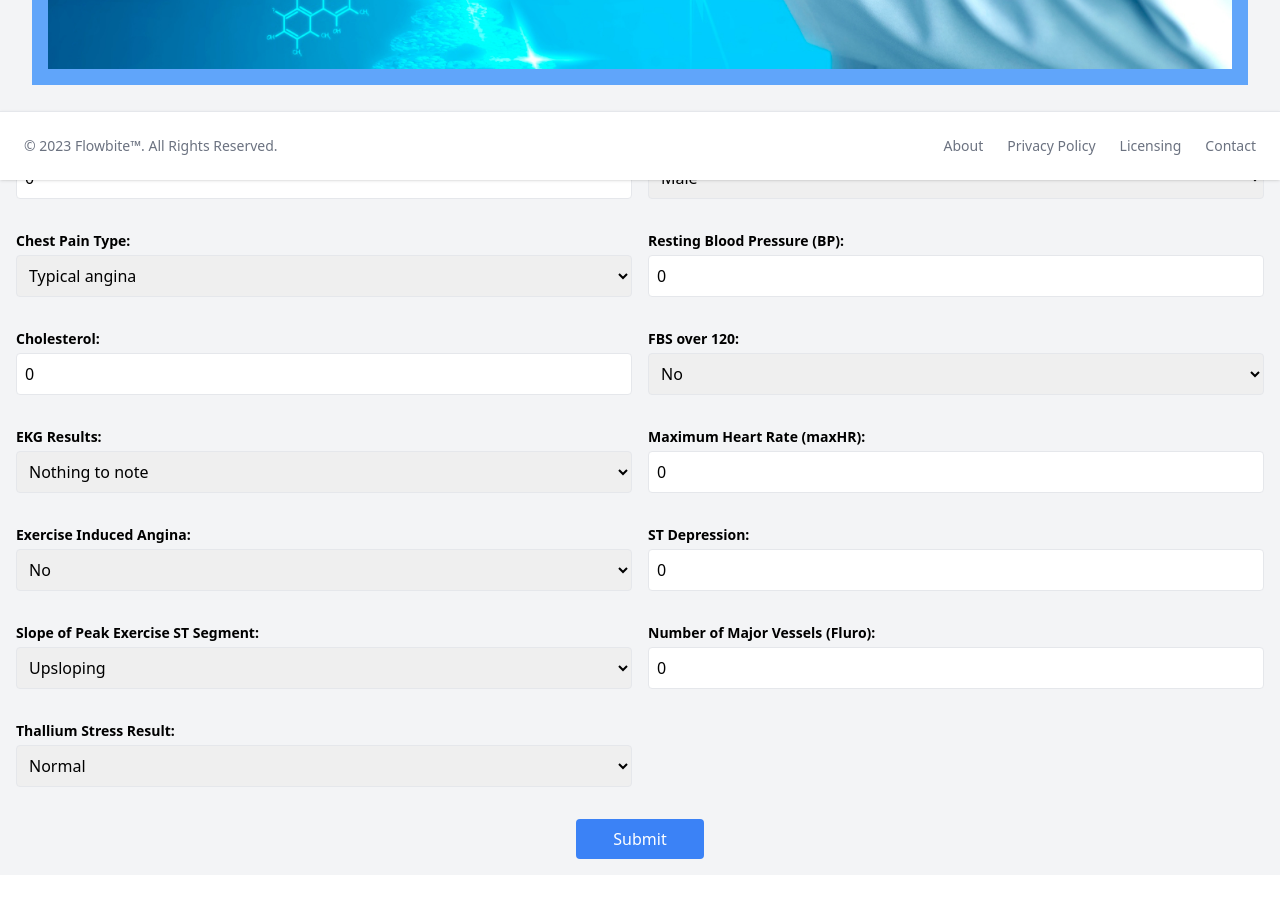
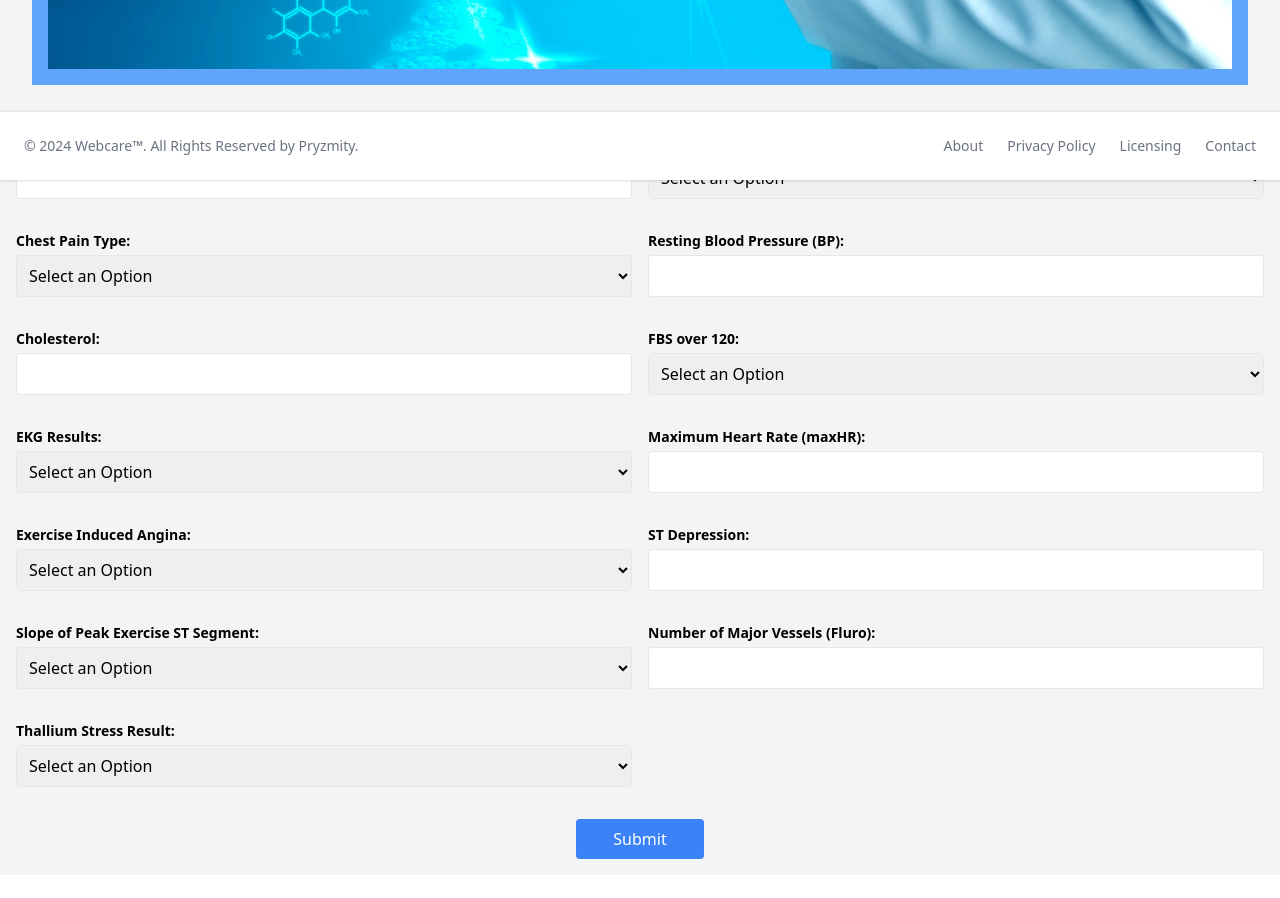
Before and after one commit to Ajay9330/webcare, a React (Vite) app: page /heart in a window 1280 px wide. Shown: the part 620-1518 px from the top of the page. Built offline with nearby package versions, Linux system fonts and the light colour scheme; the HTML template or start-up script is replaced by a standard one.

Commit message:
confusion point of the data ordering

```diff
--- a/src/components/foot.jsx
+++ b/src/components/foot.jsx
@@ -4,7 +4,7 @@ function foot() {
   return (
 
     <footer className="fixed bottom-0 left-0  w-full p-4 bg-white border-t border-gray-200 shadow md:flex md:items-center md:justify-between md:p-6 dark:bg-gray-800 dark:border-gray-600">
-    <span className="text-sm text-gray-500 sm:text-center dark:text-gray-400">© 2023 <a href="https://flowbite.com/" className="hover:underline">Flowbite™</a>. All Rights Reserved.
+    <span className="text-sm text-gray-500 sm:text-center dark:text-gray-400">© 2024 <a href="https://flowbite.com/" className="hover:underline">Webcare™</a>. All Rights Reserved by Pryzmity.
     </span>
     <ul className="flex flex-wrap items-center mt-3 text-sm font-medium text-gray-500 dark:text-gray-400 sm:mt-0">
         <li>
--- a/src/pages/heart.jsx
+++ b/src/pages/heart.jsx
@@ -1,33 +1,90 @@
 import React, { useState } from 'react';
 import img from '../assets/doctab.jpg'
+
+
+
+const createBooleanArray = (n, i) => {
+  if (n < 0 || i < 0 || i >= n) {
+    throw new Error('Invalid array size or index');
+  }
+
+  return Array.from({ length: n }, (_, index) => (index === i ? 1 : 0));
+};
+
+// Example usage
+const n = 5;
+const i = 2;
+const booleanArray = createBooleanArray(n, i);
+console.log(booleanArray);
+
 const HeartDiseaseForm = () => {
   const [formData, setFormData] = useState({
-    age: 0,
-    sex: 0,
-    chestPainType: null,
-    BP: 0,
-    cholesterol: 0,
-    FBSOver120: 0,
-    EKGResults: 0,
-    maxHR: 0,
-    exerciseAngina: 0,
-    STDepression: 0,
-    slopeOfST: 0,
-    numVesselsFluro: 0,
-    thallium: 0,
-  });
+    age: undefined,
+    chestPainType: undefined,
+    BP: undefined,
+
+    cholesterol: undefined,
+    FBSOver120: undefined,
+    maxHR: undefined,
+    STDepression: undefined,
+
+    numVesselsFluro: undefined,
+    thallium: undefined,
+    slopeOfST: undefined,
+    sex: undefined,
+    exerciseAngina: undefined,
+    EKGResults: undefined,
+
+     });
+
+
 
   const handleChange = (e) => {
-    const { name, value } = e.target;
+    const name = e.target.name;
+    const value = e.target.type === 'number' ? parseFloat(e.target.value) : parseInt(e.target.value) || 0;
+
     setFormData({
       ...formData,
       [name]: value,
     });
   };
 
+  // 'Age', 'Chest pain type', 'BP', 'Cholesterol', 'FBS over 120', 'Max HR',
+  //      'ST depression', 'Number of vessels fluro', 'Thallium', 'Heart Disease',
+  //      'Sex_0', 'Sex_1', 'Exercise angina_0', 'Exercise angina_1',
+  //      'Slope of ST_1', 'Slope of ST_2', 'Slope of ST_3', 'EKG results_0',
+  //      'EKG results_1', 'EKG results_2']
+
+  const datafomatandcount = [
+    { "age": 1 }, { "chestPainType": 1 }, { "BP": 1 }, { "FBSOver120": 1 }, { "maxHR": 1 },
+    { "STDepression": 1 }, { "numVesselsFluro": 1 }, { "thallium": 1 }, { "sex": 2 },
+    { "exerciseAngina": 2 }, { "slopeOfST": 3 },  { "EKGResults": 3 }
+  ];
+
   const handleSubmit = (e) => {
     e.preventDefault();
-    // Handle form submission logic here
+    console.log(formData);
+    for (const key in formData) {
+      if (formData[key] == null) {
+        alert('Error: ' + key + ' is null');
+        return; // Exit the loop if an error is found
+      }
+    }
+    const formatdata = [];
+    for (const item of datafomatandcount) {
+      for (const key in item) {
+        console.log(formData[key]);
+        if(item[key]!=1){
+          console.log("value:"+createBooleanArray(item[key],formData[key]));
+          formatdata.push(...createBooleanArray(item[key],formData[key]));
+        }else{
+          formatdata.push(formData[key]);
+        }
+      }
+    }
+
+    console.log(formatdata);
+    // If no error is found, proceed with form submission logic
     console.log('Form data submitted:', formData);
   };
 
@@ -57,8 +114,8 @@ const HeartDiseaseForm = () => {
             value={formData.sex}
             onChange={handleChange}
             className="w-full p-2 border rounded"
-          >
-            <option value={0}>Male</option>
+          >   <option value="none" selected disabled hidden>Select an Option</option>
+            <option value={1}>Male</option>
             <option value={0}>Female</option>
           </select>
         </div>
@@ -71,6 +128,7 @@ const HeartDiseaseForm = () => {
             onChange={handleChange}
             className="w-full p-2 border rounded"
           >
+             <option value="none" selected disabled hidden>Select an Option</option>
             <option value={0}>Typical angina</option>
             <option value={1}>Atypical angina</option>
             <option value={2}>Non-anginal pain</option>
@@ -107,7 +165,7 @@ const HeartDiseaseForm = () => {
             value={formData.FBSOver120}
             onChange={handleChange}
             className="w-full p-2 border rounded"
-          >
+          > <option value="none" selected disabled hidden>Select an Option</option>
             <option value={0}>No</option>
             <option value={1}>Yes</option>
           </select>
@@ -120,7 +178,7 @@ const HeartDiseaseForm = () => {
             value={formData.EKGResults}
             onChange={handleChange}
             className="w-full p-2 border rounded"
-          >
+          > <option value="none" selected disabled hidden>Select an Option</option>
             <option value={0}>Nothing to note</option>
             <option value={1}>ST-T Wave abnormality</option>
             <option value={2}>Possible or definite left ventricular hypertrophy</option>
@@ -145,7 +203,7 @@ const HeartDiseaseForm = () => {
             value={formData.exerciseAngina}
             onChange={handleChange}
             className="w-full p-2 border rounded"
-          >
+          > <option value="none" selected disabled hidden>Select an Option</option>
             <option value={0}>No</option>
             <option value={1}>Yes</option>
           </select>
@@ -169,7 +227,7 @@ const HeartDiseaseForm = () => {
             value={formData.slopeOfST}
             onChange={handleChange}
             className="w-full p-2 border rounded"
-          >
+          > <option value="none" selected disabled hidden>Select an Option</option>
             <option value={0}>Upsloping</option>
             <option value={1}>Flatsloping</option>
             <option value={2}>Downslopins</option>
@@ -194,11 +252,11 @@ const HeartDiseaseForm = () => {
             value={formData.thallium}
             onChange={handleChange}
             className="w-full p-2 border rounded"
-          >
+          > <option value="none" selected disabled hidden>Select an Option</option>
             <option value={0}>Normal</option>
-            <option value={1}>Normal</option>
-            <option value="6">Fixed Defect</option>
-            <option value="7">Reversible Defect</option>
+
+            <option value={1}>Fixed Defect</option>
+            <option value={2}>Reversible Defect</option>
           </select>
         </div>
 
```
